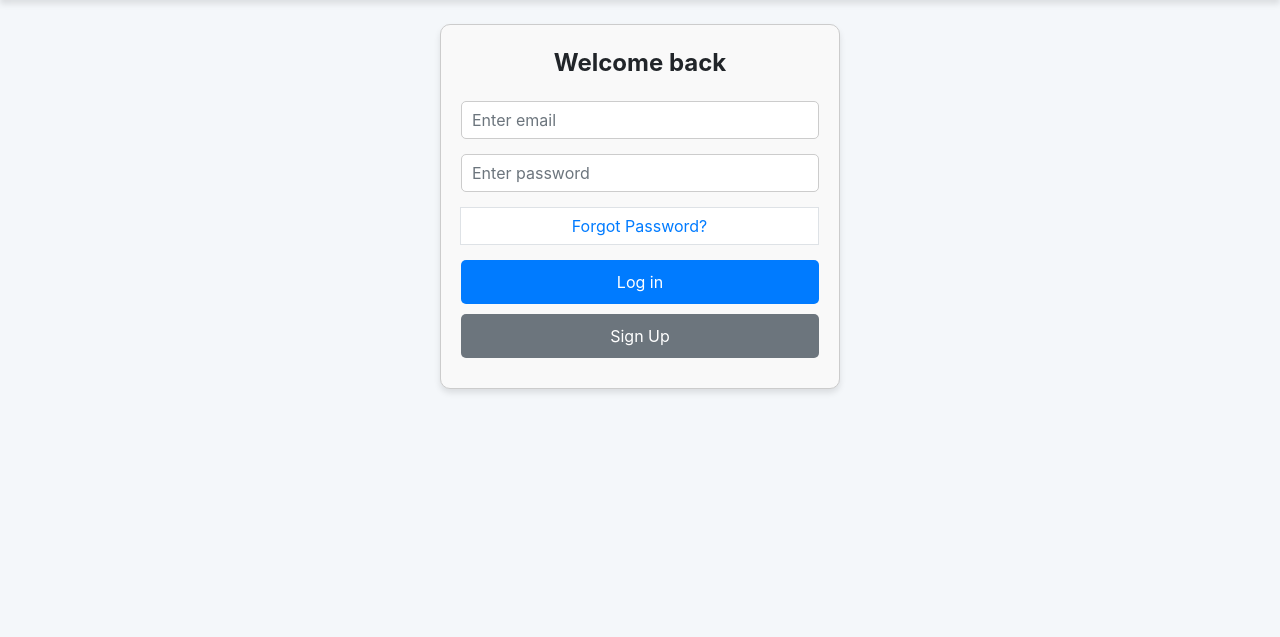
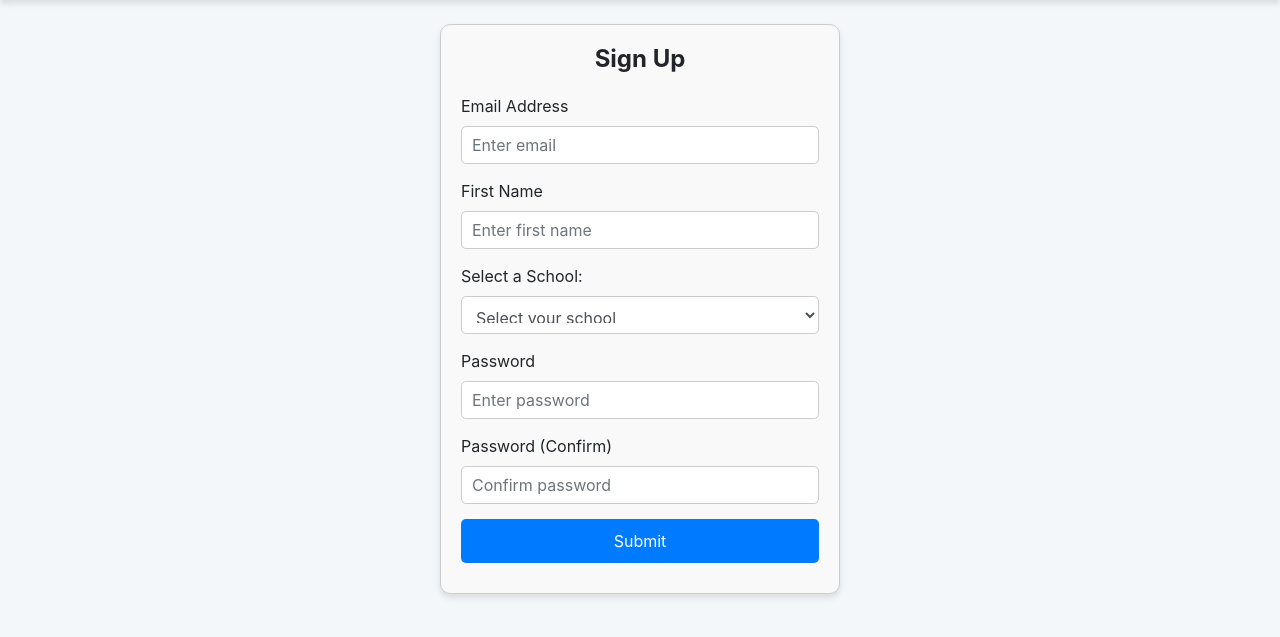
Before and after one commit to RemielDev/Project, a Flask app: page /sign-up in a window 1280 px wide. Shown: the part 62-699 px from the top of the page. Run offline with Flask 3, Linux system fonts and the light colour scheme; some libraries are stand-ins or nearby versions.

Commit message:
New signup page and bug fixes

```diff
--- a/website/auth.py
+++ b/website/auth.py
@@ -33,14 +33,14 @@ def sign_up():
     if request.method == 'POST':
         email = request.form.get('email').lower()
         first_name = request.form.get('firstName')
-        school_id = request.form.get('schoolId')
+        school_name = request.form.get('schoolId')
         password1 = request.form.get('password1')
         password2 = request.form.get('password2')
 
         # Check if the school exists in the database
-        school = School.query.filter_by(name=school_id).first()
+        school = School.query.filter_by(name=school_name).first()
         if not school:
-            school = School(name=school_id)
+            school = School(name=school_name)
             db.session.add(school)
             db.session.commit()
 
@@ -63,7 +63,7 @@ def sign_up():
             flash('Account created successfully!', category='success')
             return redirect(url_for('views.home'))
 
-    return render_template("login.html", user=current_user, schools=schools)
+    return render_template("sign_up.html", user=current_user, schools=schools)
 
 # Logout Route
 @auth.route('/logout')
--- a/website/templates/login.html
+++ b/website/templates/login.html
@@ -18,77 +18,10 @@
       </p>
       <div class="buttons-container">
         <button type="submit" class="btn btn-primary form-btn">Log in</button>
-        <button type="button" class="btn btn-secondary form-btn" onclick="redirectToSignUp()">Sign Up</button>
+        <a href="{{ url_for('auth.sign_up') }}" class="btn btn-secondary form-btn">Sign Up</a>
       </div>
-    </form>
-  </div>
-
-  <div id="sign-up-section" style="display:none">
-    <form method="POST">
-      <h3 align="center">Sign Up</h3>
-      <div class="form-group">
-        <label for="email">Email Address</label>
-        <input
-          type="email"
-          class="form-control"
-          id="email"
-          name="email"
-          placeholder="Enter email"
-          required
-        />
-      </div>
-      <div class="form-group">
-        <label for="firstName">First Name</label>
-        <input
-          type="text"
-          class="form-control"
-          id="firstName"
-          name="firstName"
-          placeholder="Enter first name"
-          required
-        />
-      </div>
-      <div class="form-group">
-        <label for="schoolId">Select a School:</label>
-        <select name="schoolId" id="schoolId" class="form-control" required>
-          {% for school in schools %}
-            <option value="{{ school }}">{{ school }}</option>
-          {% endfor %}
-        </select>
-      </div>
-      <div class="form-group">
-        <label for="password1">Password</label>
-        <input
-          type="password"
-          class="form-control"
-          id="password1"
-          name="password1"
-          placeholder="Enter password"
-          required
-        />
-      </div>
-      <div class="form-group">
-        <label for="password2">Password (Confirm)</label>
-        <input
-          type="password"
-          class="form-control"
-          id="password2"
-          name="password2"
-          placeholder="Confirm password"
-          required
-        />
-      </div>
-      <br />
-      <button type="submit" class="btn btn-primary">Submit</button>
     </form>
   </div>
 </div>
 
-<script>
-  function redirectToSignUp() {
-    document.querySelector('.form-container').style.display = 'none';
-    document.getElementById('sign-up-section').style.display = 'block';
-  }
-</script>
-
 {% endblock %}
--- a/website/templates/sign_up.html
+++ b/website/templates/sign_up.html
@@ -1,8 +1,10 @@
 {% extends "base.html" %}
 {% block title %}Sign Up{% endblock %}
 {% block content %}
-<form method="POST">
-  <h3 align="center">Sign Up</h3>
+<div class="login-signup-frame">
+  <div class="form-container">
+    <form method="POST" class="form">
+      <h3 class="title">Sign Up</h3>
       <div class="form-group">
         <label for="email">Email Address</label>
         <input
@@ -11,6 +13,7 @@
           id="email"
           name="email"
           placeholder="Enter email"
+          required
         />
       </div>
       <div class="form-group">
@@ -21,19 +24,18 @@
           id="firstName"
           name="firstName"
           placeholder="Enter first name"
+          required
         />
       </div>
       <div class="form-group">
         <label for="schoolId">Select a School:</label>
-    <select name="schoolId" id="schoolId" class="form-control">
+        <select name="schoolId" id="schoolId" class="form-control" required>
+          <option value="" disabled selected>Select your school</option>
           {% for school in schools %}
-        <option value="{{ school }}">{{ school }}</option>
+            <option value="{{ school.id }}">{{ school }}</option>
           {% endfor %}
         </select>
       </div>
-  {% if school %}
-    <p>You selected: {{ school }}</p>
-  {% endif %}
       <div class="form-group">
         <label for="password1">Password</label>
         <input
@@ -42,6 +44,7 @@
           id="password1"
           name="password1"
           placeholder="Enter password"
+          required
         />
       </div>
       <div class="form-group">
@@ -52,9 +55,11 @@
           id="password2"
           name="password2"
           placeholder="Confirm password"
+          required
         />
       </div>
-  <br />
-  <button type="submit" class="btn btn-primary">Submit</button>
+      <button type="submit" class="btn btn-primary form-btn">Submit</button>
     </form>
+  </div>
+</div>
 {% endblock %}
```
Lines whose indentation alone changed are shown as unchanged.
